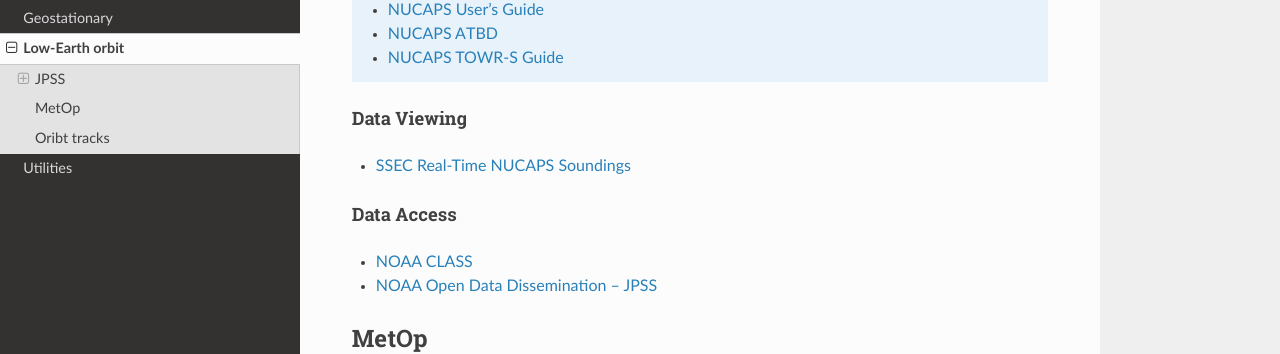
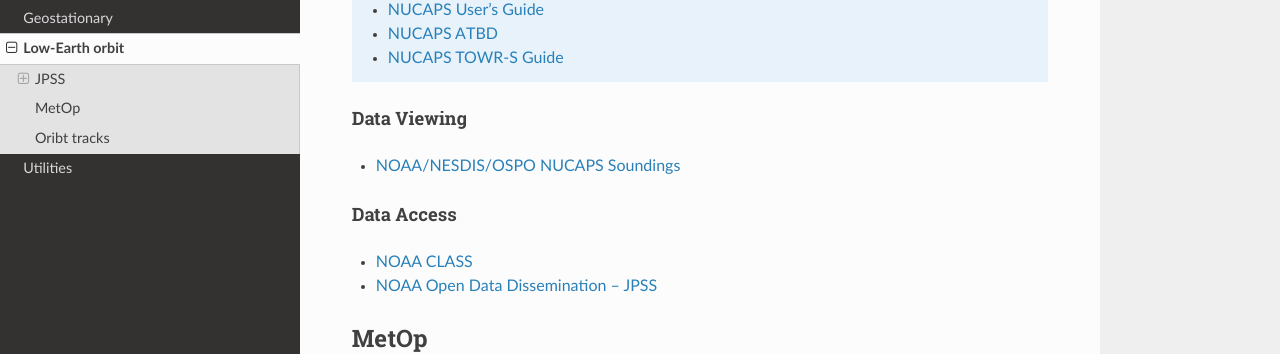
Before and after one commit to jlc248/satellite-resources, a Sphinx documentation site: the page built from docs/source/Low-Earth-orbit.rst, in a window 1280 px wide and 900 px high, scrolled down 7347 px. Shown: the part 102-456 px from the top of the window. Built offline with Sphinx 7.4.7 and the Read the Docs theme 3.1.0, drawn with Linux system fonts in a browser that asks for light colours; pages that are not in the unit, such as notebooks, are missing from menus.

Commit message:
Update Low-Earth-orbit.rst

```diff
--- a/docs/source/Low-Earth-orbit.rst
+++ b/docs/source/Low-Earth-orbit.rst
@@ -283,7 +283,7 @@ The NUCAPS product suite provides vertical profiles at the spatial resolution of
 Data Viewing
 ,,,,,,,,,,,,
 
-* `SSEC Real-Time NUCAPS Soundings <https://www.ssec.wisc.edu/real-time/nucaps/>`_
+* `NOAA/NESDIS/OSPO NUCAPS Soundings <https://www.ospo.noaa.gov/products/atmosphere/soundings/heap/skewt/WORLD.html>`_
 
 Data Access
 ,,,,,,,,,,,
```
